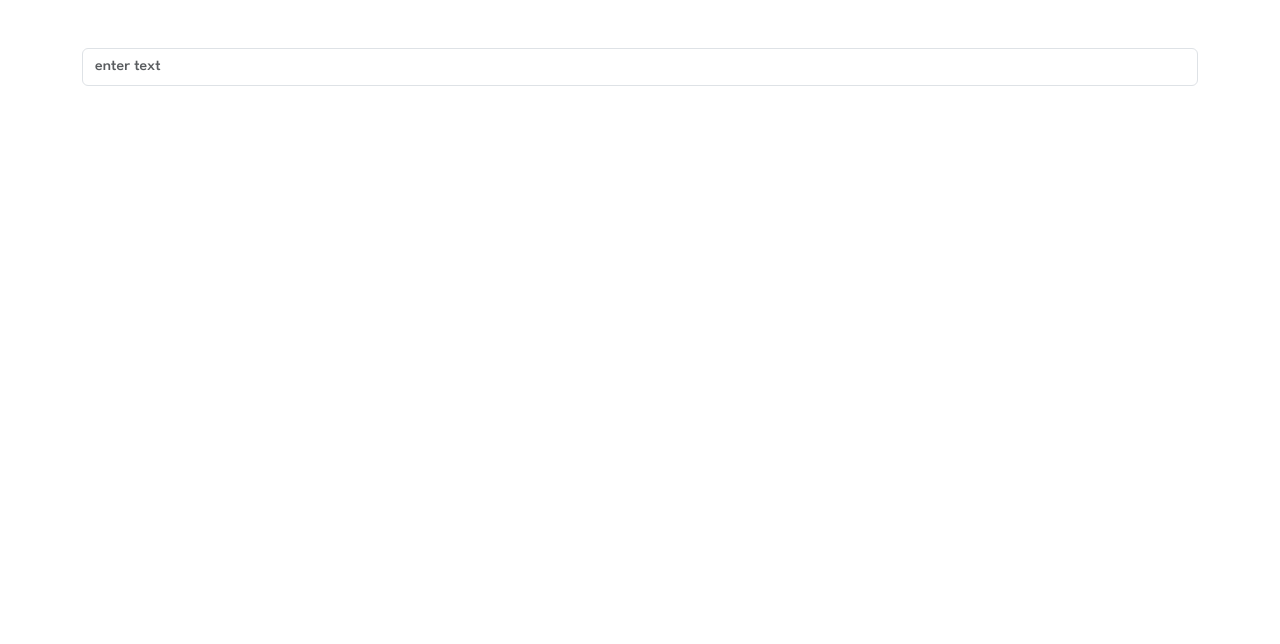
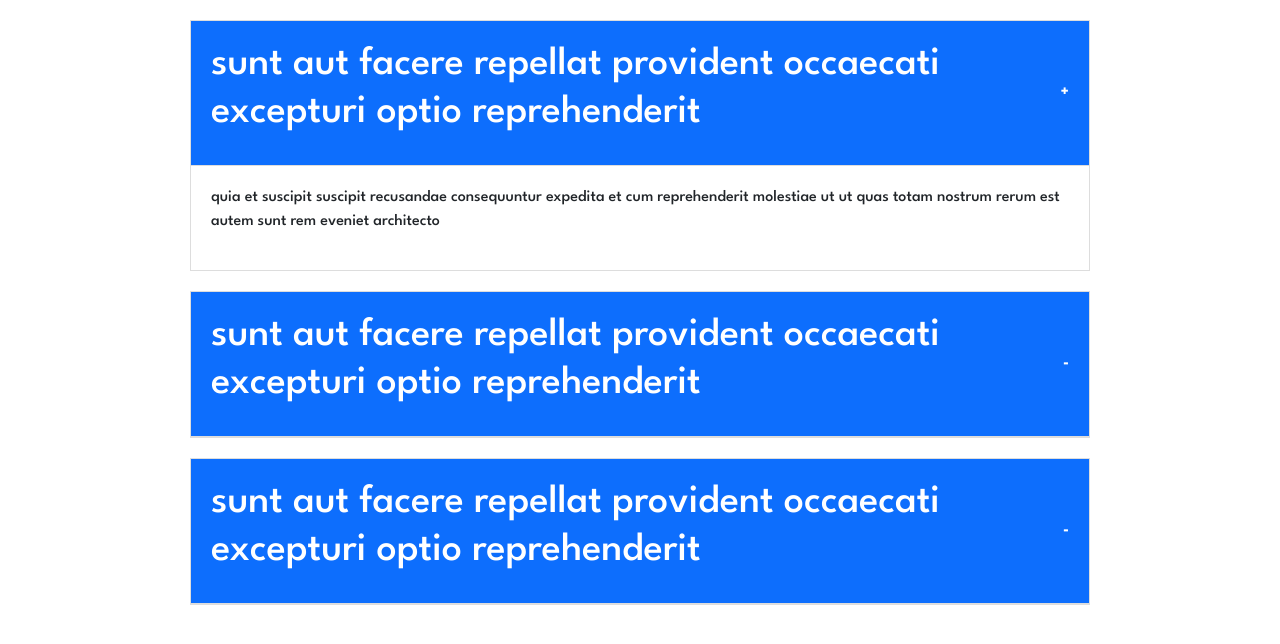
Before and after one commit to Mark-Alexis-Posadas/react-mini-practice, a React (Vite) app: page / in a window 1280 px wide. Shown: the top 644 px of the page. Built offline with nearby package versions, Linux system fonts and the light colour scheme.

Commit message:
added plus and minus  in accordion

```diff
--- a/src/App.jsx
+++ b/src/App.jsx
@@ -5,9 +5,10 @@ import ConditioanlRendering from "./components/ConditionalRendering/ConditioanlR
 import UseReducer from "./hooks/UseReducer/UseReducer";
 import Filter from "./components/Filter/Filter";
 import { Palindrome } from "./components/Palindrome/Palindrome";
+import Accordion from "./components/Accordion/Accordion";
 
 const App = () => {
-  return <Palindrome />;
+  return <Accordion />;
 };
 
 export default App;
--- a/src/components/Accordion/Accordion.jsx
+++ b/src/components/Accordion/Accordion.jsx
@@ -16,14 +16,15 @@ export default function Accordion() {
 
         return (
           <div className="accordion" key={data.id}>
-            <h1
-              className={`bg-primary text-white accordion__title ${
-                isActive ? "active" : ""
+            <div
+              className={`d-flex align-items-center justify-content-between bg-primary text-white accordion__title ${
+                isActive && "active"
               }`}
-              onClick={() => toggleAccordion(data.id)}
             >
-              {data.title}
-            </h1>
+              <h1 onClick={() => toggleAccordion(data.id)}>{data.title}</h1>
+              <span>{isActive ? "+" : "-"}</span>
+            </div>
+
             {isActive && <p className="accordion__body">{data.body}</p>}
           </div>
         );
--- a/src/components/Palindrome/Palindrome.jsx
+++ b/src/components/Palindrome/Palindrome.jsx
@@ -19,8 +19,17 @@ export const Palindrome = () => {
 
     setResult("Palindrome");
   };
+
   return (
     <div className="container mt-5">
+      <h1>Check Whether a String is Palindrome or Not</h1>
+      <p>
+        A string is a palindrome if it is read the same from forward or
+        backward. For example, dad reads the same either from forward or
+        backward. So the word dad is a palindrome. Similarly, madam is also a
+        palindrome.
+      </p>
+
       <p>{result}</p>
       <input
         type="text"
```
